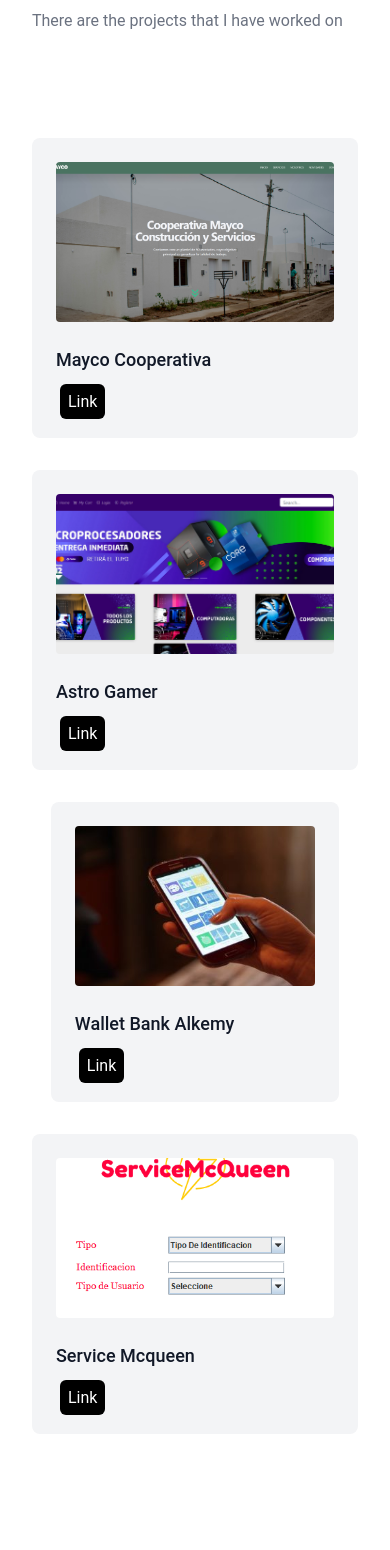
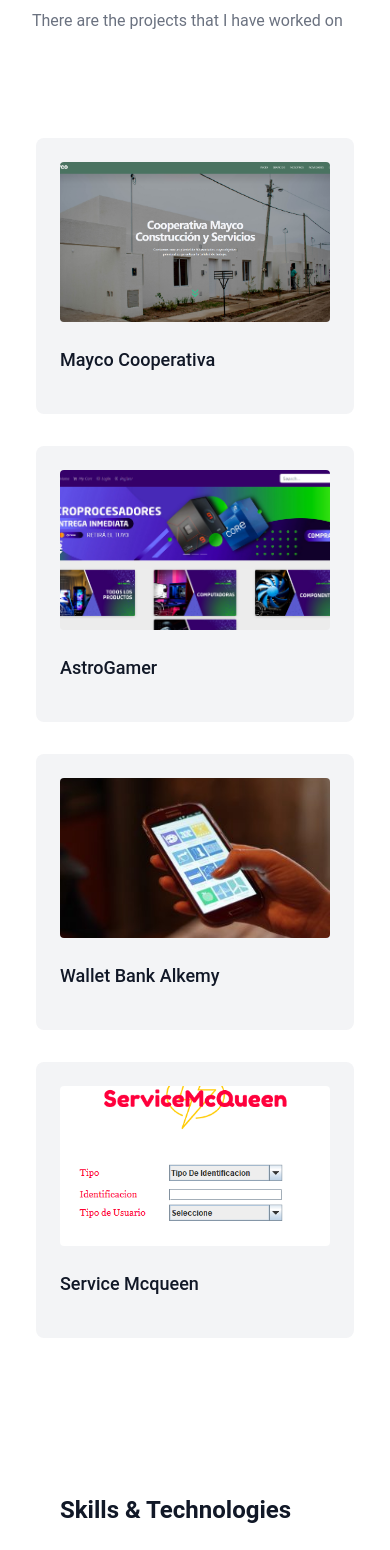
Before and after one commit to miguelbel00/porfolio, a React (Vite) app: page / in a window 390 px wide. Shown: the part 1980-3530 px from the top of the page. Built offline with nearby package versions, Linux system fonts and the light colour scheme.

Commit message:
add hover cards

```diff
--- a/package.json
+++ b/package.json
@@ -16,7 +16,6 @@
     "react-dom": "^18.2.0",
     "react-icons": "^4.8.0",
     "react-pdf": "^6.2.2",
-    "react-reveal": "^1.2.2",
     "react-router-dom": "^6.9.0"
   },
   "devDependencies": {
--- a/src/App.jsx
+++ b/src/App.jsx
@@ -1,5 +1,4 @@
 import React, { useState } from "react";
-import { Zoom, Reveal, Fade } from "react-reveal";
 import {  Link as Linked} from "react-router-dom";
 import { GiHamburgerMenu } from "react-icons/gi";
 import { IoMdClose } from "react-icons/io";
@@ -121,7 +120,6 @@ const App = () => {
               >
                 <Linked
                   to="/cv"
-
                 >
                   CV
                 </Linked>
@@ -130,7 +128,6 @@ const App = () => {
           </div>
         </nav>
       </header>
-
       <Element
         name="home"
         className="element max-w-screen  h-screen flex justify-center bg-[#000000c9]  text-indigo-600 text-xl text-center"
@@ -161,8 +158,6 @@ const App = () => {
         className=" max-w-screen bg-white   pt-[10vh] min-h-[800px]"
       >
         <ScrollReveal>
-
-
           <div className="max-w-screen-xl text-3xl text-center  px-8 text-gray-800 font-semibold pt-10 mx-auto h-auto  ">
             About Me
             <div className=" md:flex pt-10 md:pt-20 gap-10 justify-center">
@@ -171,7 +166,6 @@ const App = () => {
                   FullStack Developer
                 </h1>
                 <p className="sm:text-3xl !text-lg font-medium title-font mb-4 text-gray-900">Hello, I'm Miguel, I'm FullStack Developer  graduate of Soy Henry Bootcamp where I could learn a few programming languajes like JavaScript, Node , React y Express with which I created several applicattions such as AstroGamer a Ecommerce where I could applied my knowledge
-
                   My goal is keep learning about this tecnologic world and can use mi knowledge for develop apps in wich I can grow up like a good professional</p>
                 </div>
               <div>
@@ -257,35 +251,50 @@ const App = () => {
                     <h1 className="sm:text-3xl text-2xl font-bold title-font mb-2 text-gray-900">Portfolio</h1>
                       <p className="lg:w-1/2 w-full leading-relaxed text-gray-500">There are the projects that I have worked on</p>
                   </div>
-
                 </div>
                   <div className="flex flex-wrap -m-4 justify-center">
-                  <div className="xl:w-1/4 md:w-1/2 p-4">
-                      <div className="bg-gray-100 p-6 rounded-lg">
-                      <img className="h-40 rounded w-full object-cover object-center mb-6" src={mayco} alt="content"/>
-                      <h2 className="text-lg text-gray-900 font-medium title-font mb-4">Mayco Cooperativa</h2>
-                      <a href="https://mayco-cooperativa.vercel.app/" className="bg-black rounded-md text-white p-2  hover:text-indigo-500 ml-1" target="_blank" rel="noopener noreferrer">Link</a>
+                    <div className="xl:w-1/4 md:w-1/2 w-[350px] p-4">
+                      <div className="bg-gray-100 p-6 rounded-lg ">
+                        <div className="relative group">
+                          <img className="group-hover:blur-[2px] transition-all duration-200 ease-out h-40 rounded aspect-[2/1] w-full object-cover object-center mb-6" src={mayco} alt="content"/>
+                            <div className="inset-0 absolute p-5 flex flex-col justify-center bg-black/60 opacity-0 scale-110 group-hover:scale-100 group-hover:opacity-100 transition-all duration-200 ease-out">
+                              <a href="https://www.cooperativamayco.com.ar" className="bg-black rounded-md text-white p-2  hover:text-indigo-500 ml-1 text-center" target="_blank" rel="noopener noreferrer">Demo</a>
                             </div>
                         </div>
-                  <div className="xl:w-1/4 md:w-1/2 p-4">
-                      <div className="bg-gray-100 p-6 rounded-lg">
-                      <img className="h-40 rounded w-full object-cover object-center mb-6" src={astrogamer} alt="content"/>
-                      <h2 className="text-lg text-gray-900 font-medium title-font mb-4">Astro Gamer</h2>
-                      <a href="https://p-grupal.vercel.app/" className=" bg-black rounded-md text-white p-2 hover:text-indigo-500 ml-1" target="_blank" rel="noopener noreferrer">Link</a>
+                        <h2 className="text-lg text-gray-900 font-medium title-font mb-4">Mayco Cooperativa</h2>
                     </div>
                   </div>
-                  <div className="xl:w-1/4 md:w-1/2 p-4">
+                  <div className="xl:w-1/4 md:w-1/2 w-[350px] p-4">
                     <div className="bg-gray-100 p-6 rounded-lg">
-                      <img className="h-40 rounded w-full object-cover object-center mb-6" src={wallet} alt="content"/>
-                      <h2 className="text-lg text-gray-900 font-medium title-font mb-4">Wallet Bank Alkemy</h2>
-                      <a href="https://github.com/miguelbel00/grupo-n-4" className="bg-black rounded-md text-white p-2  hover:text-indigo-500 ml-1" target="_blank" rel="noopener noreferrer">Link</a>
+                      <div className="relative group">
+                        <img className="group-hover:blur-[2px] transition-all duration-200 ease-out h-40 rounded aspect-[2/1] w-full object-cover object-center mb-6" src={astrogamer} alt="content"/>
+                          <div className="inset-0 absolute p-5 flex flex-col justify-center bg-black/60 opacity-0 scale-110 group-hover:scale-100 group-hover:opacity-100 transition-all duration-200 ease-out">
+                            <a href="https://p-grupal.vercel.app" className="bg-black rounded-md text-white p-2  hover:text-indigo-500 ml-1 text-center" target="_blank" rel="noopener noreferrer">Demo</a>
                           </div>
                       </div>
-                  <div className="xl:w-1/4 md:w-1/2 p-4">
+                      <h2 className="text-lg text-gray-900 font-medium title-font mb-4">AstroGamer</h2>
+                    </div>
+                  </div>
+                  <div className="xl:w-1/4 md:w-1/2 w-[350px] p-4">
                     <div className="bg-gray-100 p-6 rounded-lg">
-                      <img className="h-40 rounded aspect-[2/1] w-full object-cover object-center mb-6" src={serviceMcqueen} alt="content"/>
+                      <div className="relative group">
+                        <img className="group-hover:blur-[2px] transition-all duration-200 ease-out h-40 rounded aspect-[2/1] w-full object-cover object-center mb-6" src={wallet} alt="content"/>
+                          <div className="inset-0 absolute p-5 flex flex-col justify-center bg-black/60 opacity-0 scale-110 group-hover:scale-100 group-hover:opacity-100 transition-all duration-200 ease-out">
+                            <a href="https://github.com/miguelbel00/grupo-n-4" className="bg-black rounded-md text-white p-2  hover:text-indigo-500 ml-1 text-center" target="_blank" rel="noopener noreferrer">Demo</a>
+                          </div>
+                      </div>
+                      <h2 className="text-lg text-gray-900 font-medium title-font mb-4">Wallet Bank Alkemy</h2>
+                    </div>
+                  </div>
+                  <div className="xl:w-1/4 md:w-1/2 w-[350px] p-4">
+                    <div className="bg-gray-100 p-6 rounded-lg">
+                      <div className="relative group">
+                        <img className="group-hover:blur-[2px] transition-all duration-200 ease-out h-40 rounded aspect-[2/1] w-full object-cover object-center mb-6" src={serviceMcqueen} alt="content"/>
+                          <div className="inset-0 absolute p-5 flex flex-col justify-center bg-black/60 opacity-0 scale-110 group-hover:scale-100 group-hover:opacity-100 transition-all duration-200 ease-out">
+                            <a href="https://github.com/miguelbel00/ProyectoFinalBD" className="bg-black rounded-md text-white p-2  hover:text-indigo-500 ml-1 text-center" target="_blank" rel="noopener noreferrer">Demo</a>
+                          </div>
+                        </div>
                         <h2 className="text-lg text-gray-900 font-medium title-font mb-4">Service Mcqueen</h2>
-                      <a href="https://github.com/miguelbel00/ProyectoFinalBD" className="bg-black rounded-md text-white p-2  hover:text-indigo-500 ml-1" target="_blank" rel="noopener noreferrer">Link</a>
                       </div>
                     </div>
                   </div>
```
Also changed, not shown: 1 other file (tests, documents, lock files or other folders). Lines whose indentation alone changed are shown as unchanged.
